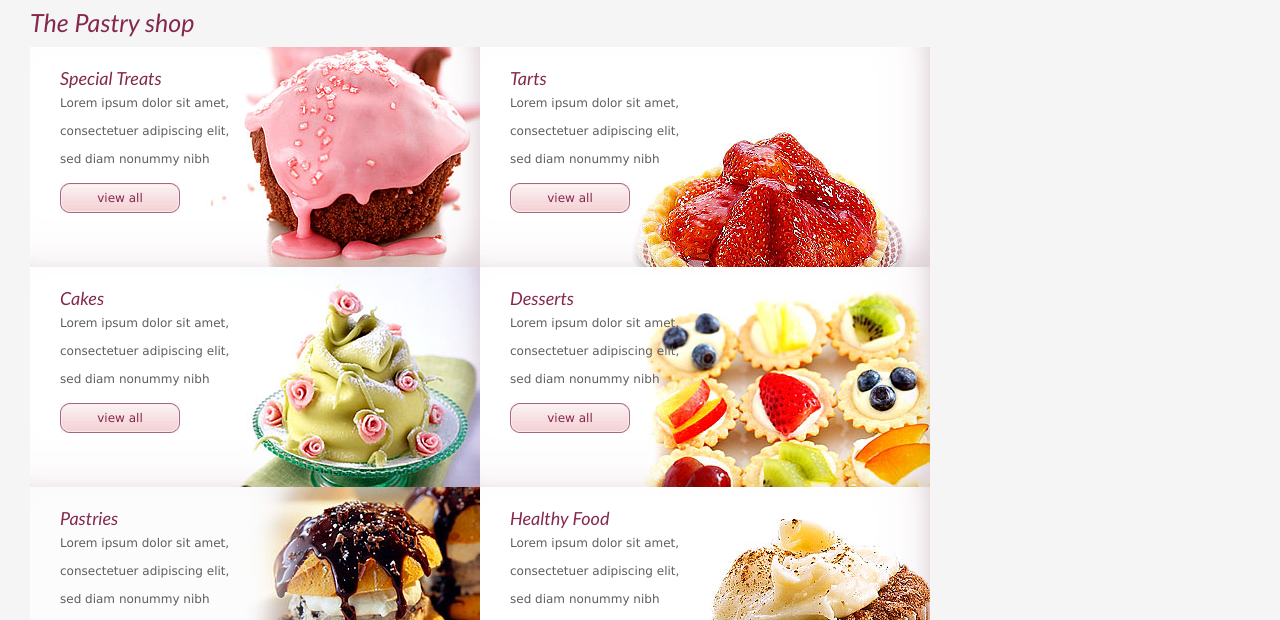
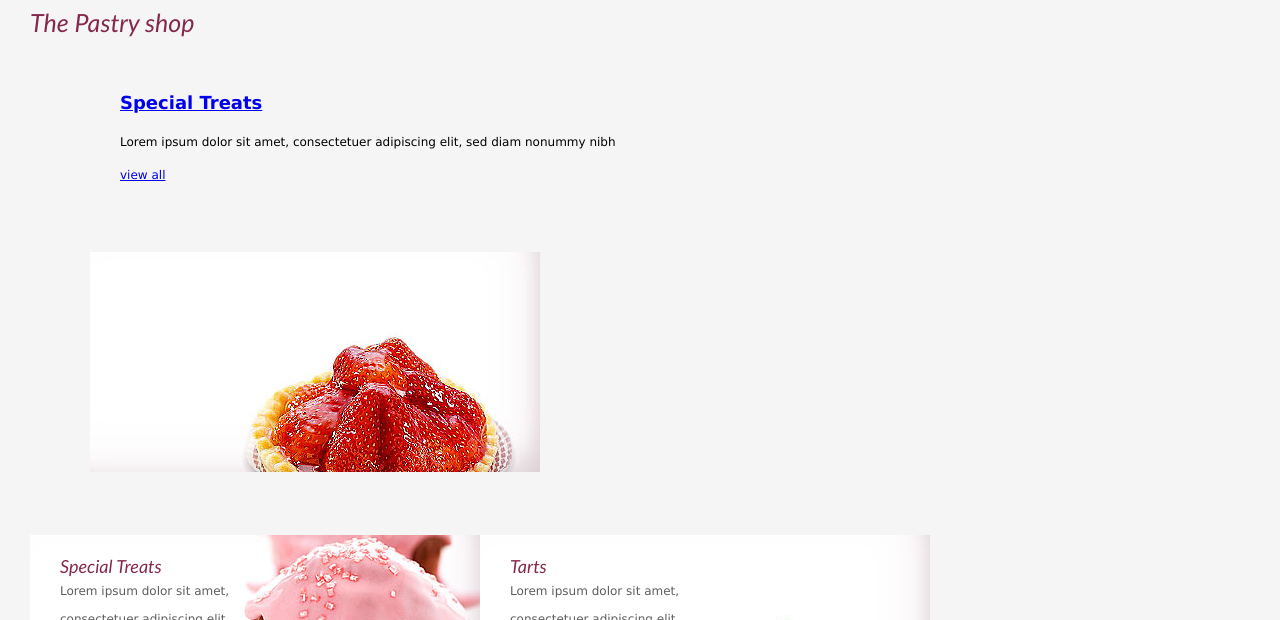
Before and after one commit to itmykolaiv/italian_receipts, a plain HTML site: page product.html in a window 1280 px wide. Shown: the part 163-783 px from the top of the page. Drawn offline with Linux system fonts and the light colour scheme.

Commit message:
update recipes preview

```diff
--- a/css/style.css
+++ b/css/style.css
@@ -16,6 +16,11 @@ img {
 }
 p a {
 	color: #46142F;
+}
+.clear:after {
+    content: '';
+    clear: both;
+    display: table;
 }
 #header {
 	background: #ffffff;
--- a/product.html
+++ b/product.html
@@ -32,6 +32,17 @@
 <div id="content">
   <div>
     <h1>The Pastry shop</h1>
+    <div class="recipes-wrapper clear">
+      <div class="one-recipe">
+        <div class="one-recipe-descr">
+          <h2><a href="#">Special Treats</a></h2>
+            <p>Lorem ipsum dolor sit amet, consectetuer adipiscing elit, sed diam nonummy nibh</p>
+            <a href="#" class="view">view all</a> </div>
+      </div>
+        <div class="one-recipe-image">
+          <a href="#"><img src="images/tarts.jpg" alt=""></a>
+      </div>
+    </div>
     <ul>
       <li>
         <div>
```
